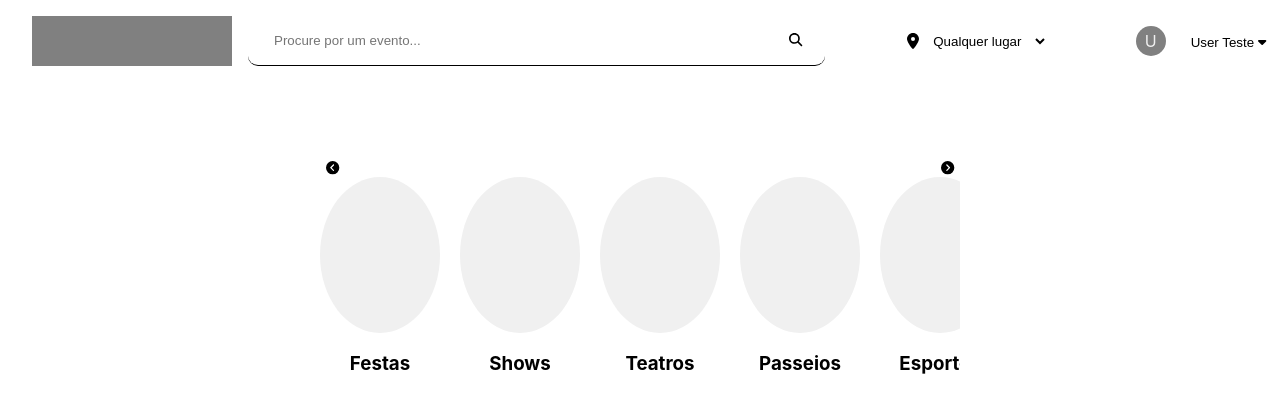
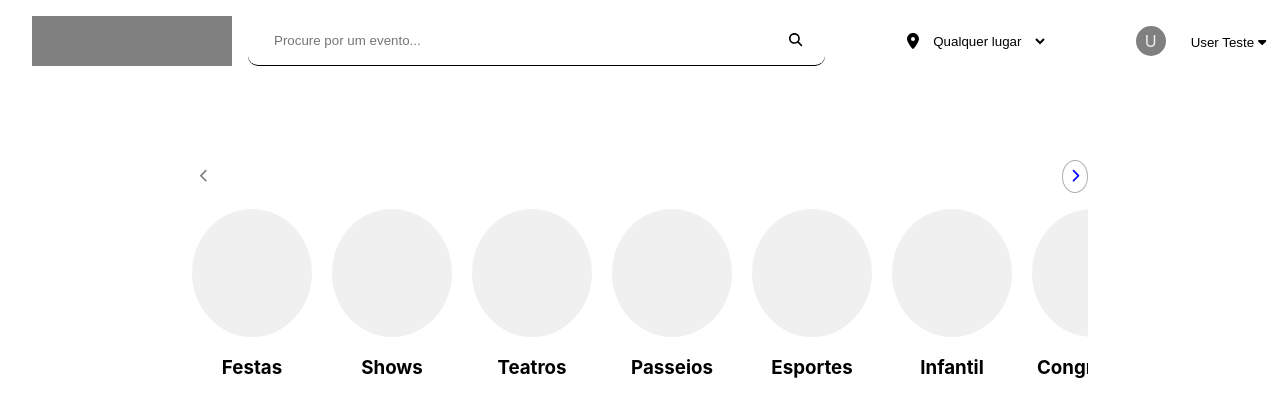
Before and after one commit to PedroCestaro/Eventy-front, a React (Create React App) app: page / in a window 1280 px wide. Shown: the top 416 px of the page. Built offline with nearby package versions, Linux system fonts and the light colour scheme.

Commit message:
[feat] Improving the carousel

```diff
--- a/src/components/categoryCaroseul/categoryCaroseul.tsx
+++ b/src/components/categoryCaroseul/categoryCaroseul.tsx
@@ -6,15 +6,16 @@ import data from "../../data/categories";
 import CategoryItem from "./categoryItem";
 
 import { FontAwesomeIcon } from '@fortawesome/react-fontawesome'
-import { faCircleChevronLeft, faCircleChevronRight } from '@fortawesome/free-solid-svg-icons'
+import { faChevronLeft, faChevronRight } from '@fortawesome/free-solid-svg-icons'
 
 export default function CategoryCarousel(){
 
     const swiper = useRef<HTMLDivElement>(null)
+    const arrowRigh = useRef<HTMLButtonElement>(null);
+    const arrowLeft = useRef<HTMLButtonElement>(null)
 
     const[swipe, setSwipe] = useState(0);
-    const [arrowRightActive, setArrowRightActive] = useState(true);
-    const [arroLeftActive, setArrowLeftActive] = useState(false)
+
 
     const handleSwipeRigth = () => {
         let newSwipeValue = swipe + 140
@@ -28,25 +29,32 @@ export default function CategoryCarousel(){
 
     useEffect(() => {
 
-    if(swiper.current != null){
-        swiper.current.style.transform = `translateX(${swipe}px)`;
-    }
+        if(swiper.current != null){
+            swiper.current.style.transform = `translateX(${swipe}px)`;
+        }
 
+        if(arrowLeft.current != null){
+            if(swipe == 0)
+                arrowLeft.current.disabled = true;
+            else
+                arrowLeft.current.disabled = false;
+        }
 
     }, [swipe]);
+
 
     return(
         <div id="carousel-categories">
                 <div id="carousel-buttons">
-                    <button onClick={e => handleSwipeLeft()} > <FontAwesomeIcon icon={faCircleChevronLeft}/> </button>
-                    <button onClick={e => handleSwipeRigth()} > <FontAwesomeIcon icon={faCircleChevronRight}/> </button>
+                    <button onClick={e => handleSwipeLeft()}  ref={arrowLeft} > <FontAwesomeIcon icon={faChevronLeft}/> </button>
+                    <button onClick={e => handleSwipeRigth()} > <FontAwesomeIcon icon={faChevronRight}/> </button>
                 </div>
             <div id="swiper-category" ref={swiper}>
                 {
                     data.categories.map((category, index) => {
                         return(
                             <div key={index} className={index == 0? 'active': ''}>
-                            <CategoryItem  id={category.id} name={category.name} />
+                                <CategoryItem  id={category.id} name={category.name} />
                             </div>
                         )
                     })
--- a/src/components/categoryCaroseul/categoryCarousel.css
+++ b/src/components/categoryCaroseul/categoryCarousel.css
@@ -1,22 +1,34 @@
 #carousel-categories{
     margin-left: auto;
     margin-right: auto;
-    width: 50vw;
+    width: 70vw;
     overflow: hidden;
 }
 
 #swiper-category{
     display: flex;
     width: min-content;
-    transition: 0.5ms ease;
+    transition: 0.5s ease;
 }
 
 #carousel-buttons{
     display: flex;
     justify-content: space-between;
+    padding-bottom:1rem ;
 }
+
 #carousel-buttons button{
     background: none;
     cursor: pointer;
+    border: 1px  #adadad solid;
+    border-radius: 50%;
+    padding: 0.5rem;
+    color: blue;
+}
+
+#carousel-buttons button:disabled{
+    background: none;
+    cursor: pointer;
     border: none;
+    color: gray;
 }
--- a/src/components/categoryCaroseul/categoryItem.css
+++ b/src/components/categoryCaroseul/categoryItem.css
@@ -12,7 +12,7 @@
 }
 
 .category-img-container{
-    height: 156px;
+    height: 8rem;
     width: 100%;
     background-color: #f0f0f0;
     border-radius: 50%;
```
